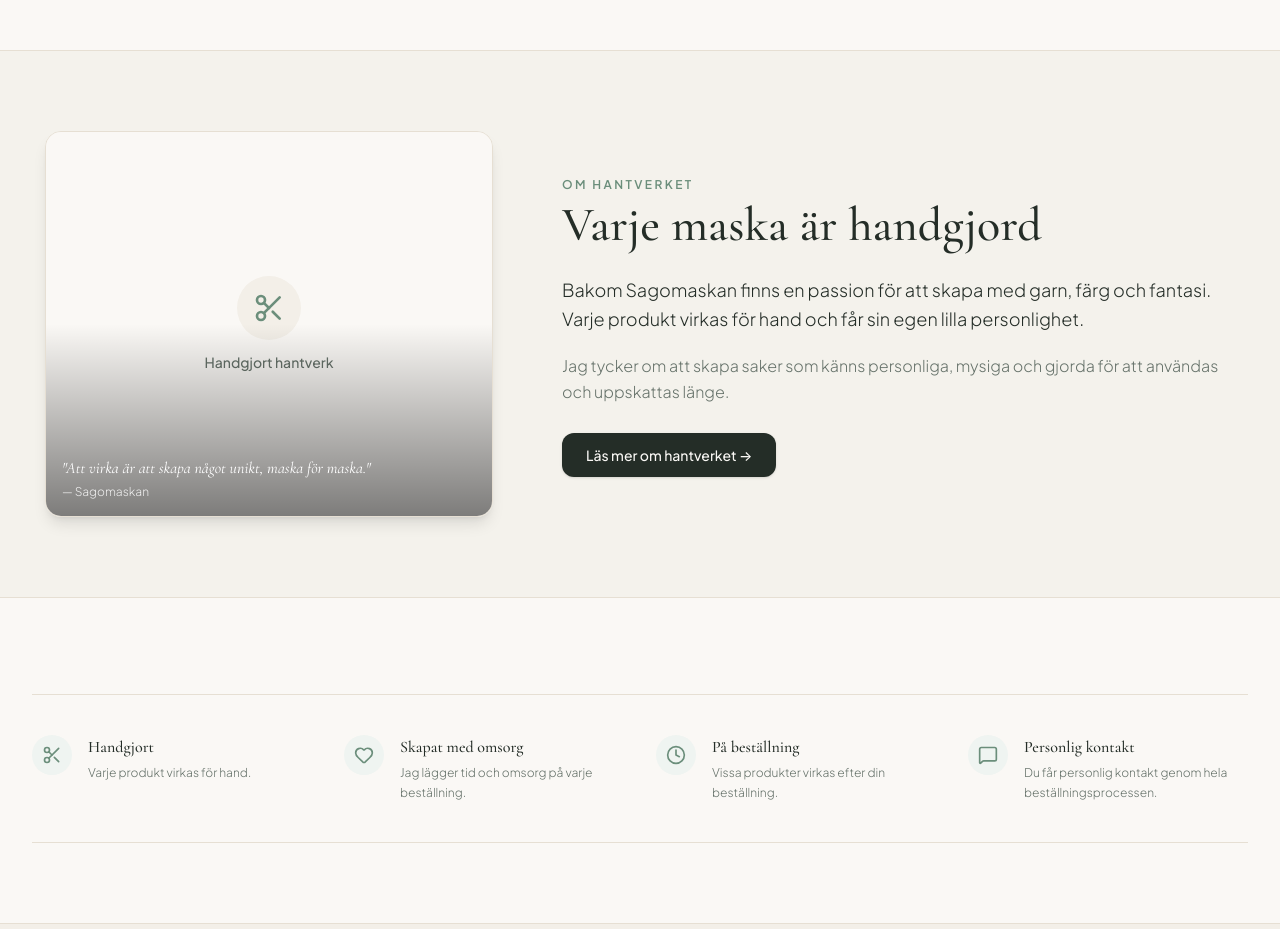
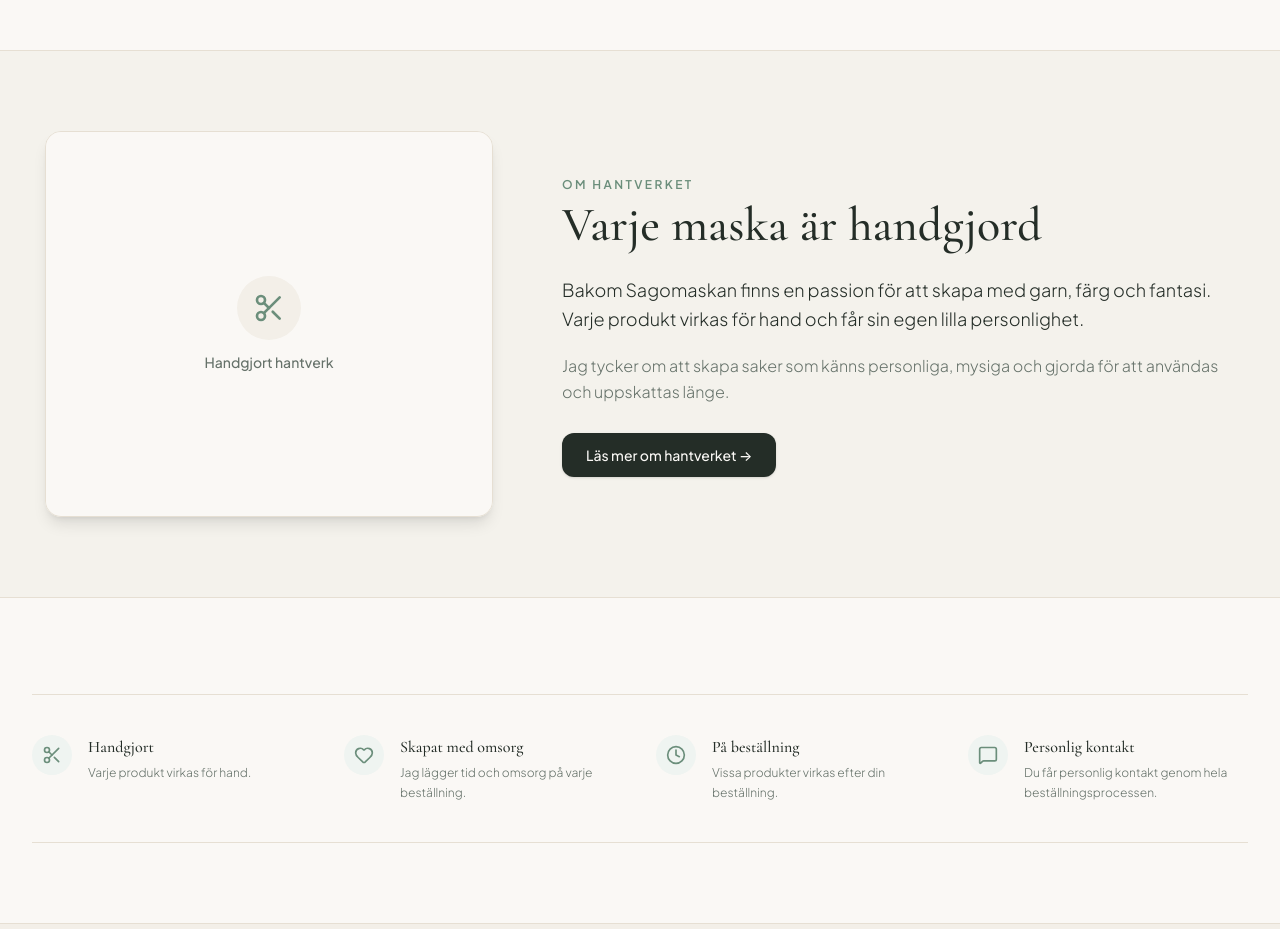
Before and after one commit to adamalice2221/sagomaskan, a React (Vite) app: page / in a window 1280 px wide. Shown: the part 1560-2489 px from the top of the page. Built offline with nearby package versions, Linux system fonts and the light colour scheme; no server answers; the database is empty.

Commit message:
refactor: remove promotional quote overlay from HomePage
Delete the decorative quote overlay and gradient background from the featured image section to improve visual clarity and design consistency.

```diff
--- a/src/pages/HomePage.tsx
+++ b/src/pages/HomePage.tsx
@@ -330,15 +330,6 @@ export const HomePage: React.FC<HomePageProps> = ({
                       <p className="text-sm font-medium">Handgjort hantverk</p>
                     </div>
                   )}
-                  <div className="absolute inset-0 bg-gradient-to-t from-black/50 via-transparent to-transparent" />
-                  <div className="absolute bottom-4 left-4 right-4 text-white">
-                    <p className="font-serif italic text-base">
-                      "Att virka är att skapa något unikt, maska för maska."
-                    </p>
-                    <p className="text-xs opacity-85 mt-1 font-light">
-                      — Sagomaskan
-                    </p>
-                  </div>
                 </div>
               </div>
             </div>
```
